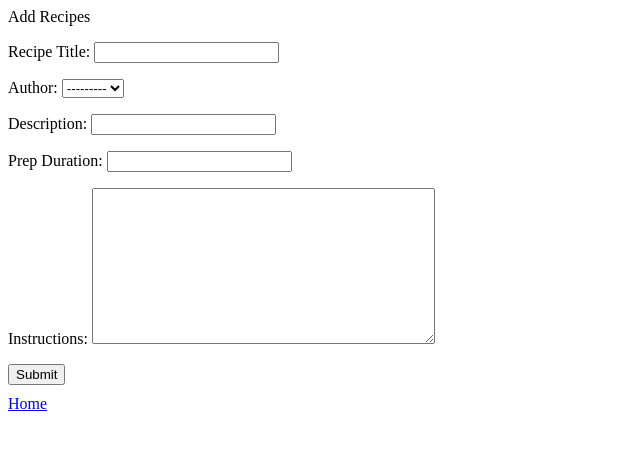
After one commit to tander29/recipebook, a Django app: page /confirmation in a window 1280 px wide. The commit adds this page. Shown: the top 450 px of the page, without its empty margins (0-640 px from the left). Run offline with Django 3.2, Linux system fonts and the light colour scheme; data that the repository does not hold is empty.

Commit message:
added forms, confirmation pages

```diff
--- /dev/null
+++ b/recipebook/forms.py
@@ -0,0 +1,16 @@
+from django import forms
+from recipebook.models import Author
+
+
+class AddAuthor(forms.Form):
+    name = forms.CharField(label='Author Name', max_length=100)
+    bio = forms.CharField(widget=forms.Textarea, label='bio')
+
+
+class AddRecipe(forms.Form):
+    title = forms.CharField(label='Recipe Title', max_length=100)
+    author = forms.ModelChoiceField(
+        queryset=Author.objects.all(), label='Author')
+    description = forms.CharField(max_length=150, label="Description")
+    time = forms.IntegerField(label='Prep Duration')
+    instructions = forms.CharField(widget=forms.Textarea, label="Instructions")
--- a/recipebook/models.py
+++ b/recipebook/models.py
@@ -8,10 +8,13 @@ class Author(models.Model):
     user = models.OneToOneField(User, on_delete=models.CASCADE)
     bio = models.TextField()
 
+    def __str__(self):
+        return self.name
+
 
 class Recipe(models.Model):
     title = models.CharField(max_length=100)
     author = models.ForeignKey(Author, on_delete=models.CASCADE)
     description = models.CharField(max_length=150)
-    time = models.DurationField()
+    time = models.IntegerField()
     instructions = models.TextField()
--- /dev/null
+++ b/recipebook/templates/addrecipe.html
@@ -0,0 +1,22 @@
+<!DOCTYPE html>
+<html lang="en">
+  <head>
+    <meta charset="UTF-8" />
+    <meta name="viewport" content="width=device-width, initial-scale=1.0" />
+    <meta http-equiv="X-UA-Compatible" content="ie=edge" />
+    <title>Document</title>
+  </head>
+  <body>
+    <div>Add Recipes</div>
+
+    <form action="/recipe/add/" method="post">
+      {% csrf_token %}
+      {{ form.as_p }}
+      <input type="submit" value="Submit" />
+    </form>
+
+    <div style="margin-top: 10px">
+      <a href="../../">Home</a>
+    </div>
+  </body>
+</html>
--- a/recipebook/urls.py
+++ b/recipebook/urls.py
@@ -19,6 +19,7 @@ from django.urls import path
 from recipebook.models import Author, Recipe
 from . import views
 
+
 admin.site.register(Author)
 admin.site.register(Recipe)
 
@@ -26,5 +27,8 @@ urlpatterns = [
     url(r'^admin/', admin.site.urls),
     path('', views.index, name='index'),
     path('recipe/<int:recipe_id>/', views.recipe, name='recipe'),
-    path('author/<int:author_id>/', views.author, name='author')
+    path('author/<int:author_id>/', views.author, name='author'),
+    path('author/add/', views.add_author, name='add_author'),
+    path('recipe/add/', views.add_recipe, name='add_recipe'),
+    path('confirmation', views.add_recipe, name='add_recipe')
 ]
--- a/recipebook/views.py
+++ b/recipebook/views.py
@@ -1,5 +1,6 @@
 from django.shortcuts import render, get_object_or_404
-from .models import Recipe, Author
+from .models import Recipe, Author, User
+from .forms import AddAuthor, AddRecipe
 
 
 def index(request):
@@ -18,3 +19,42 @@ def author(request, author_id):
     recipes = Recipe.objects.filter(author_id=author_id)
     return render(request, 'author.html',
                   {'author': author, 'recipes': recipes})
+
+
+def add_author(request):
+    html_get = 'addauthor.html'
+    if request.method == 'POST':
+        form = AddAuthor(request.POST)
+        if form.is_valid():
+            data = form.cleaned_data
+            user = User.objects.create_user(
+                username=data['name']
+            )
+            Author.objects.create(
+                name=data['name'],
+                user=user,
+                bio=data['bio']
+            )
+            return render(request, 'confirmation.html', {'record': 'Author'})
+    else:
+        form = AddAuthor()
+        return render(request, html_get, {'form': form})
+
+
+def add_recipe(request):
+    html_template = 'addrecipe.html'
+    if request.method == 'POST':
+        form = AddRecipe(request.POST)
+        if form.is_valid():
+            data = form.cleaned_data
+            Recipe.objects.create(
+                title=data['title'],
+                author=data['author'],
+                description=data['description'],
+                time=data['time'],
+                instructions=data['instructions']
+            )
+            return render(request, 'confirmation.html', {'record': 'Recipe!'})
+    else:
+        form = AddRecipe()
+        return render(request, html_template, {'form': form})
```
Also changed, not shown: recipebook/templates/addauthor.html (added, +23 -0 lines), recipebook/templates/confirmation.html (added, +12 -0 lines), recipebook/templates/index.html (+7 -0 lines).
